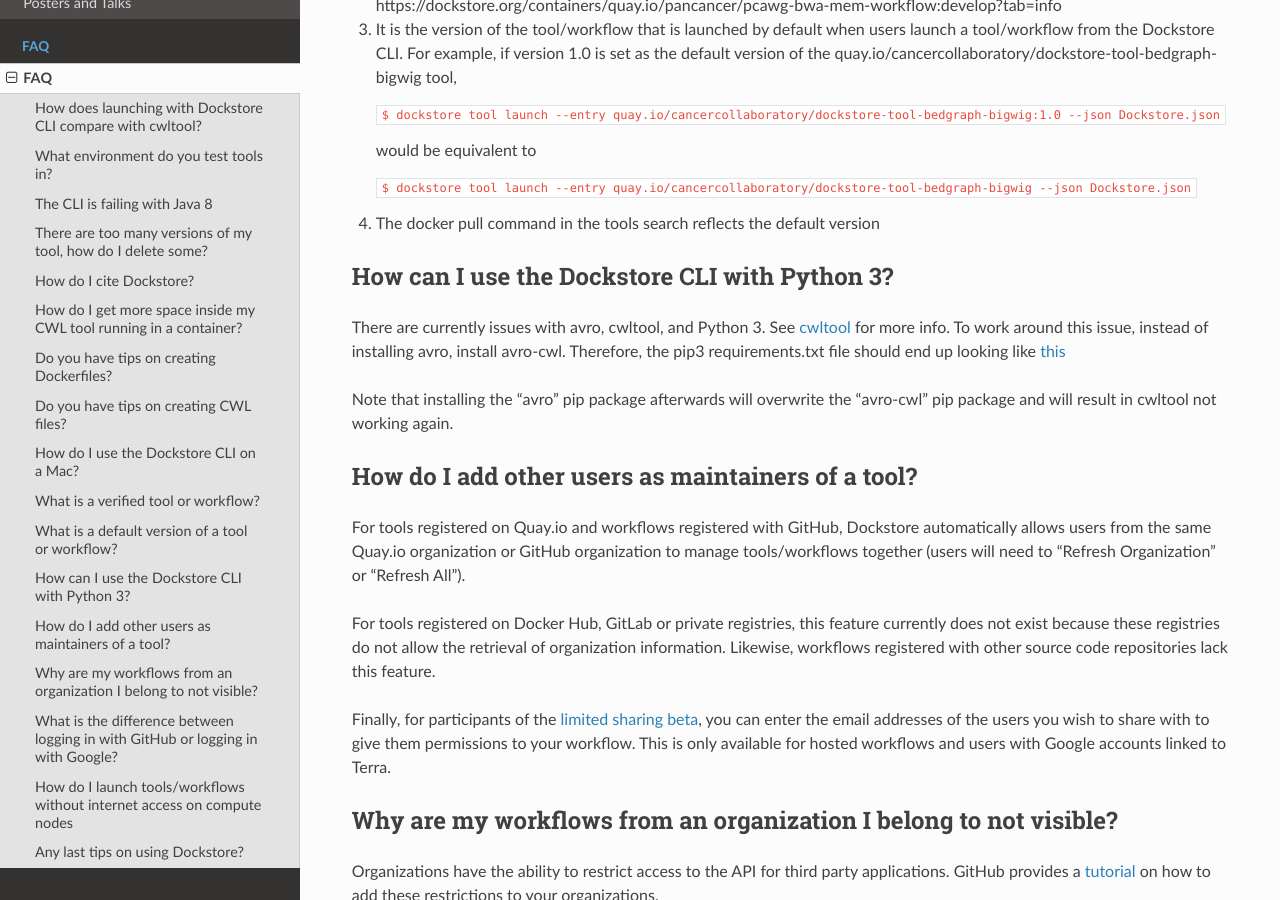
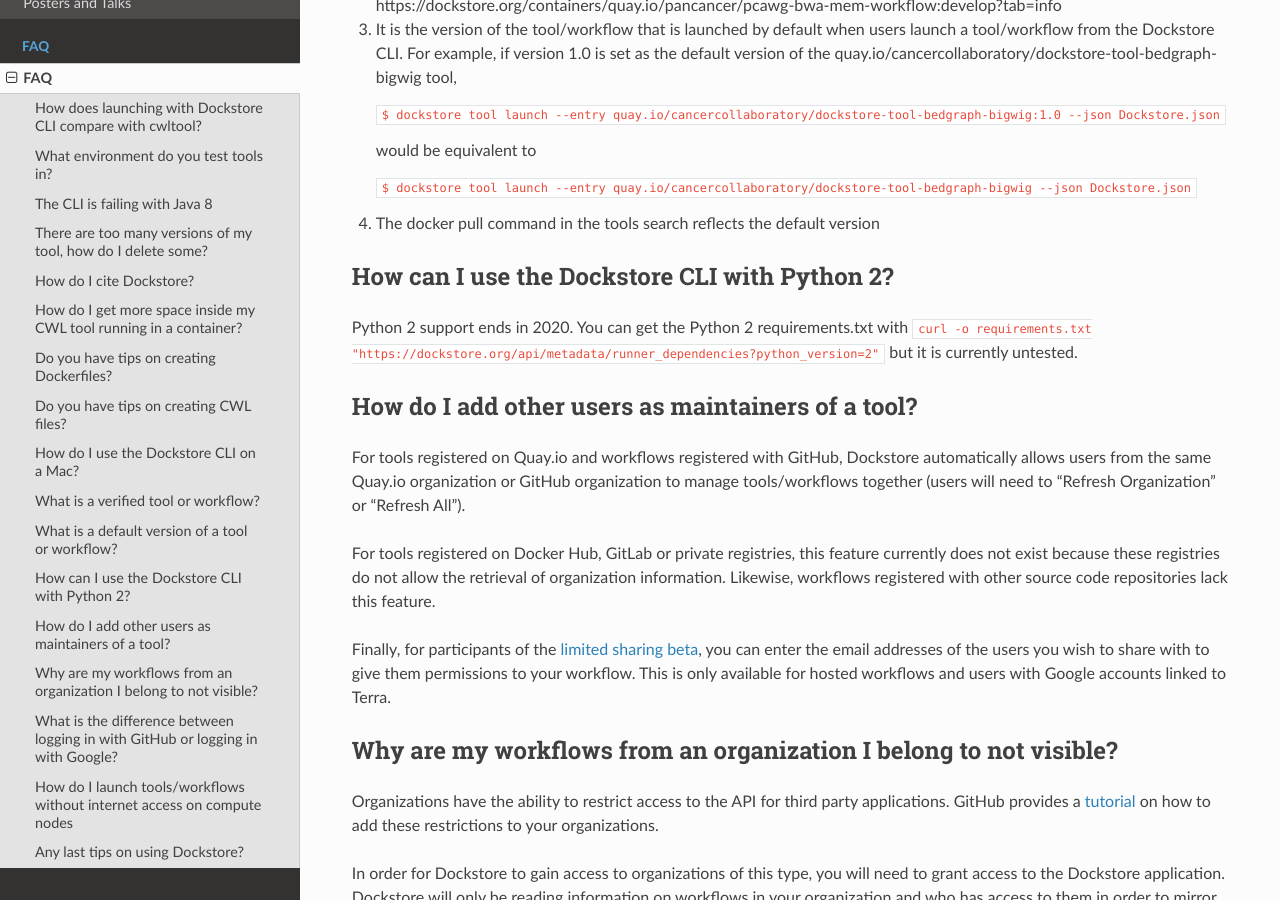
Before and after one commit to dockstore/dockstore-documentation, a Sphinx documentation site: the page built from docs/faq.md, in a window 1280 px wide and 900 px high, scrolled down 4114 px. Built offline with Sphinx 7.4.7 and the Read the Docs theme 2.0.0, drawn with Linux system fonts in a browser that asks for light colours.

```diff
--- a/docs/faq.md
+++ b/docs/faq.md
@@ -146,11 +146,9 @@
 1. The docker pull command in the tools search reflects the default version
 
 
-## How can I use the Dockstore CLI with Python 3?
+## How can I use the Dockstore CLI with Python 2?
 
-There are currently issues with avro, cwltool, and Python 3.  See [cwltool](https://github.com/common-workflow-language/cwltool/issues/524) for more info.  To work around this issue, instead of installing avro, install avro-cwl.  Therefore, the pip3 requirements.txt file should end up looking like [this](https://dockstore.org/api/metadata/runner_dependencies?client_version=1.5.0&python_version=3&runner=cwltool&output=text)
-
-Note that installing the "avro" pip package afterwards will overwrite the "avro-cwl" pip package and will result in cwltool not working again.
+Python 2 support ends in 2020. You can get the Python 2 requirements.txt with `curl -o requirements.txt "https://dockstore.org/api/metadata/runner_dependencies?python_version=2"` but it is currently untested.
 
 ## How do I add other users as maintainers of a tool?
 For tools registered on Quay.io and workflows registered with GitHub, Dockstore automatically allows users from the same Quay.io organization or GitHub organization to manage tools/workflows together (users will need to "Refresh Organization" or "Refresh All").
```
